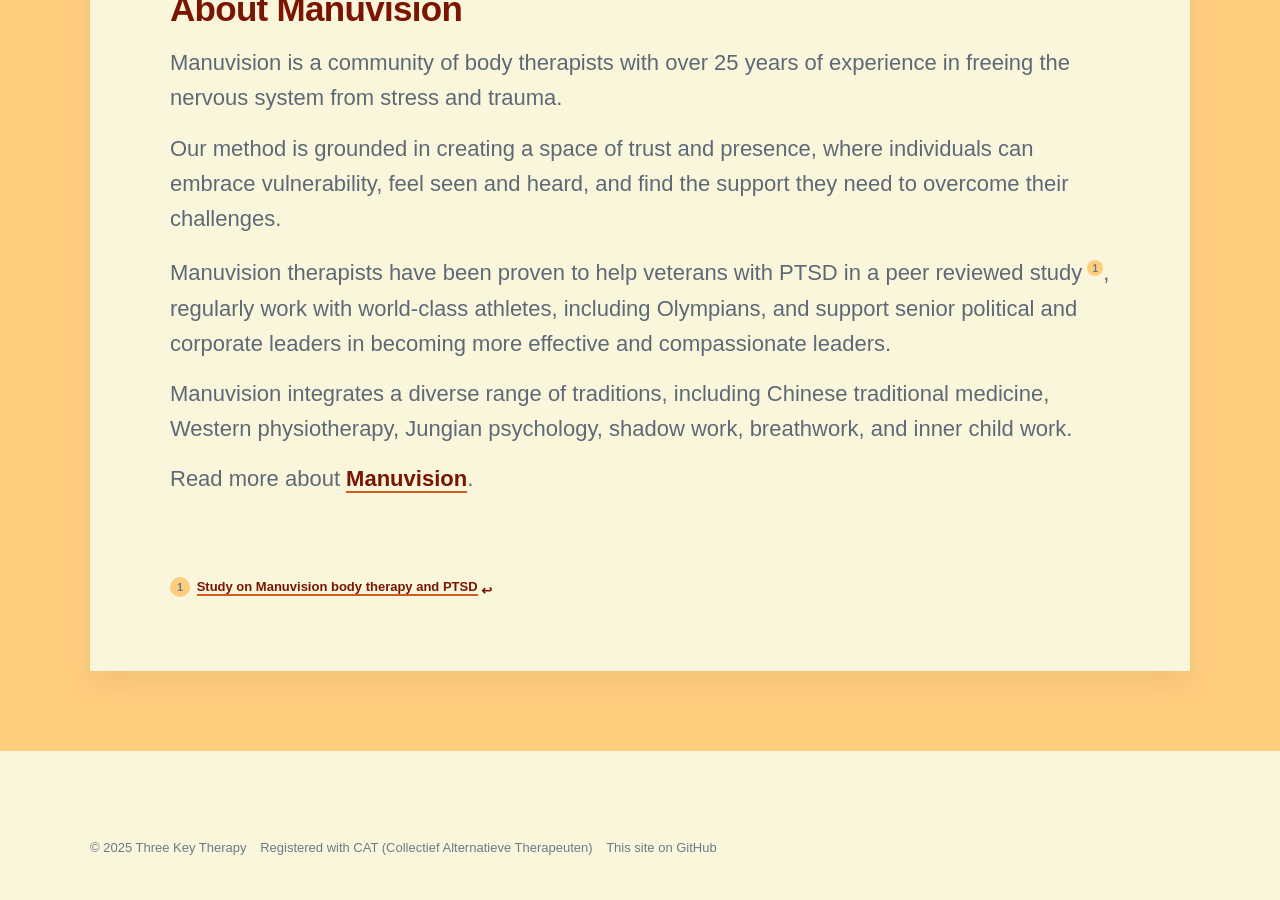
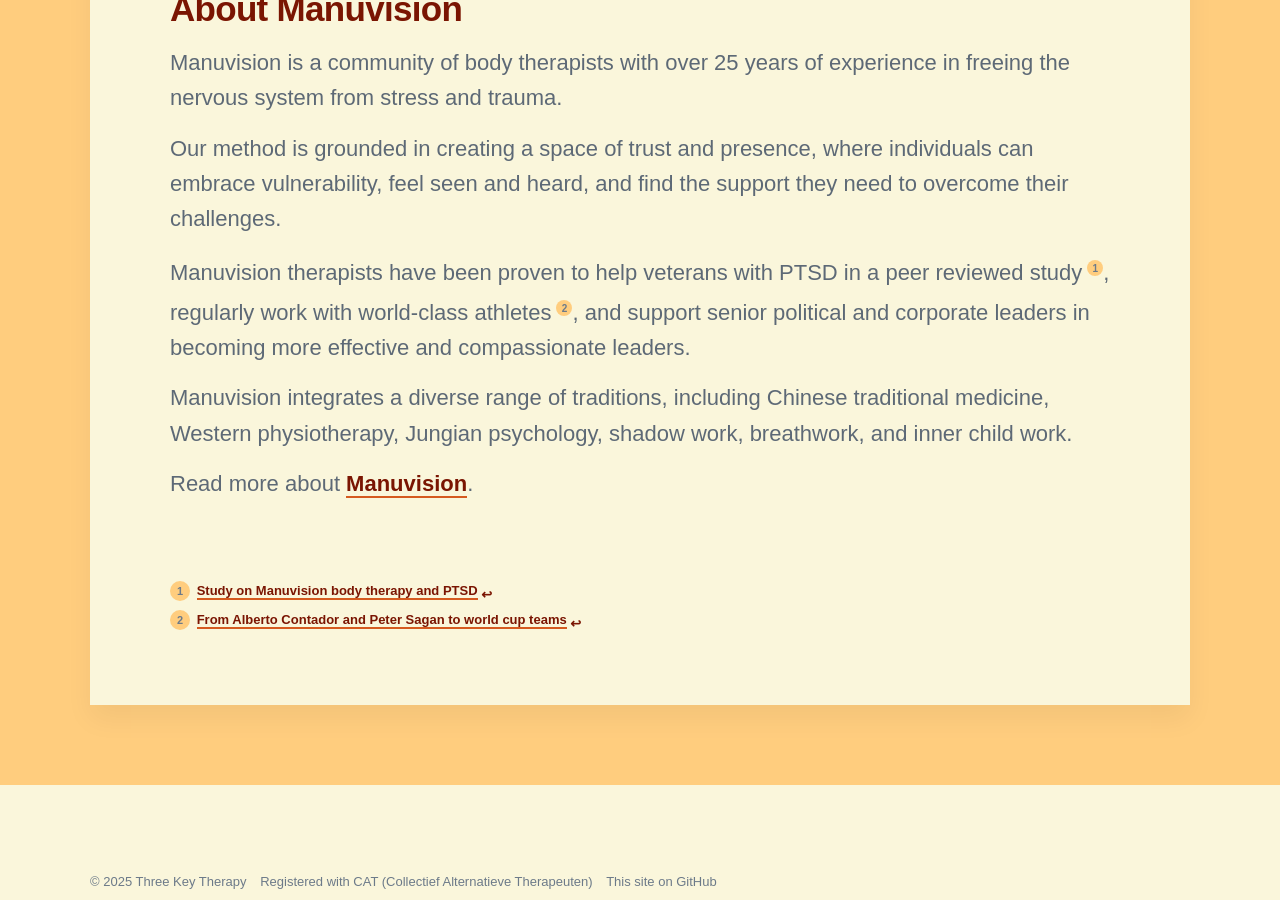
Before and after one commit to threekeytherapy/threekeytherapy.com, a Jekyll site: the page built from _projects/about.md, in a window 1280 px wide and 900 px high, scrolled down 1188 px. Built offline with Jekyll 4.4.1, drawn with Linux system fonts in a browser that asks for light colours; nearby versions of some CDN libraries; some web fonts are replaced.

Commit message:
adds reference

```diff
--- a/_projects/about.md
+++ b/_projects/about.md
@@ -25,10 +25,11 @@
 
 Our method is grounded in creating a space of trust and presence, where individuals can embrace vulnerability, feel seen and heard, and find the support they need to overcome their challenges.
 
-Manuvision therapists have been proven to help veterans with PTSD in a peer reviewed study[^1], regularly work with world-class athletes, including Olympians, and support senior political and corporate leaders in becoming more effective and compassionate leaders.
+Manuvision therapists have been proven to help veterans with PTSD in a peer reviewed study[^1], regularly work with world-class athletes[^2], and support senior political and corporate leaders in becoming more effective and compassionate leaders.
 
 Manuvision integrates a diverse range of traditions, including Chinese traditional medicine, Western physiotherapy, Jungian psychology, shadow work, breathwork, and inner child work.
 
 Read more about [Manuvision](https://manuvision-dk.translate.goog/om-manuvision/?_x_tr_sl=da&_x_tr_tl=en&_x_tr_hl=en-US&_x_tr_pto=wapp).
 
 [^1]: [Study on Manuvision body therapy and PTSD](https://manuvision-dk.translate.goog/forskning/?_x_tr_sl=da&_x_tr_tl=en&_x_tr_hl=en-US&_x_tr_pto=wapp)
+[^2]: [From Alberto Contador and Peter Sagan to world cup teams](https://manuvision-dk.translate.goog/elitesport/?_x_tr_sl=da&_x_tr_tl=en&_x_tr_hl=en-US&_x_tr_pto=wapp)
```
